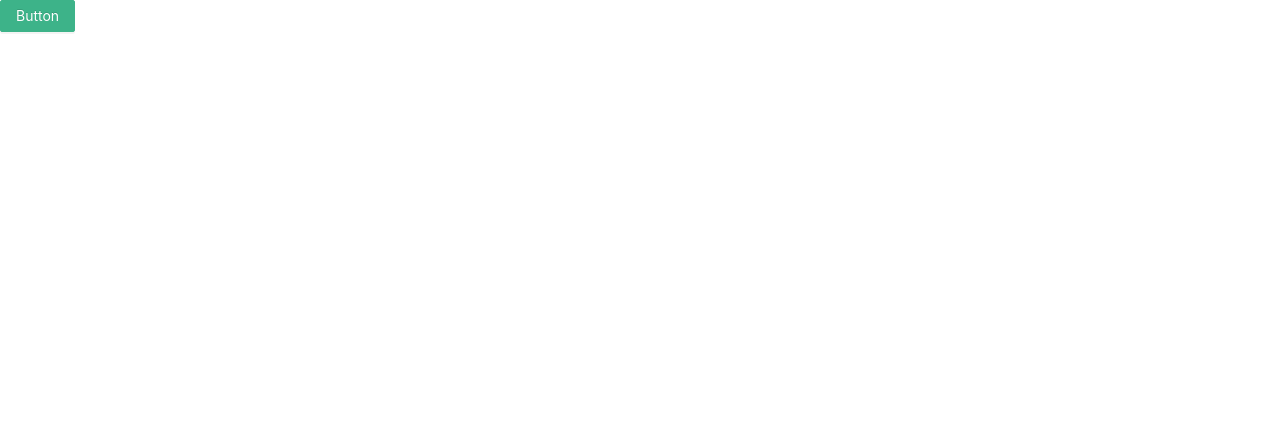
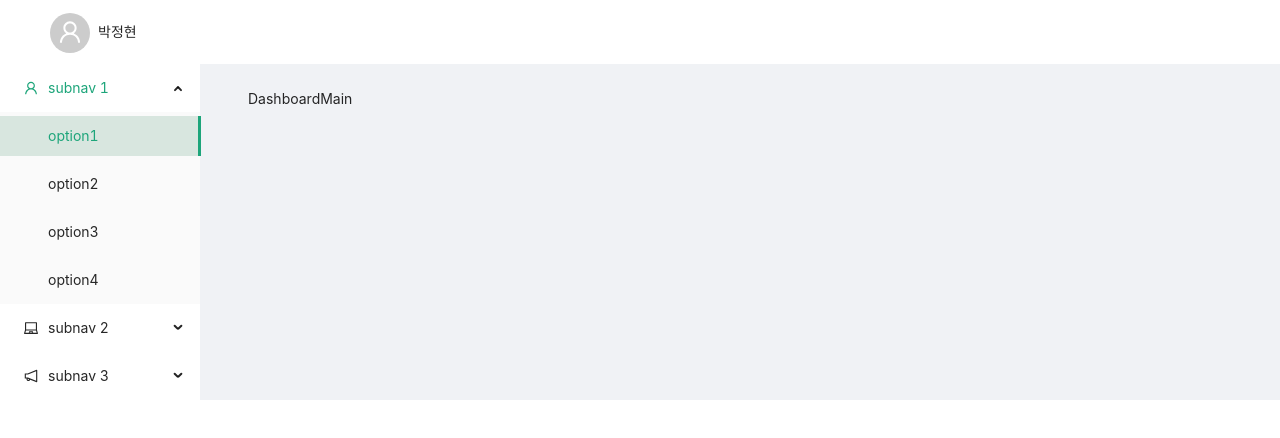
Before and after one commit to mementomoriCarpediem/silvia_react_ParkJunghyun, a React (Create React App) app: page /dashboard/summary in a window 1280 px wide. Shown: the top 438 px of the page. Built offline with nearby package versions, Linux system fonts and the light colour scheme.

Commit message:
Add: Router set up

```diff
--- a/package.json
+++ b/package.json
@@ -15,6 +15,7 @@
     "craco-less": "^2.0.0",
     "react": "^18.0.0",
     "react-dom": "^18.0.0",
+    "react-router-dom": "6",
     "react-scripts": "5.0.1",
     "typescript": "^4.4.2",
     "web-vitals": "^2.1.0"
--- a/src/App.tsx
+++ b/src/App.tsx
@@ -1,14 +1,10 @@
 import React from 'react';
 
 import './App.less';
-import { Button } from 'antd';
+import Router from './routes';
 
 function App() {
-  return (
-    <Button className="test" type="primary">
-      Button
-    </Button>
-  );
+  return <Router />;
 }
 
 export default App;
--- a/src/index.tsx
+++ b/src/index.tsx
@@ -3,13 +3,16 @@ import ReactDOM from 'react-dom/client';
 import './index.css';
 import App from './App';
 import reportWebVitals from './reportWebVitals';
+import { BrowserRouter } from 'react-router-dom';
 
 const root = ReactDOM.createRoot(
   document.getElementById('root') as HTMLElement
 );
 root.render(
   <React.StrictMode>
-    <App />
+    <BrowserRouter>
+      <App />
+    </BrowserRouter>
   </React.StrictMode>
 );
 
--- /dev/null
+++ b/src/layouts/index.tsx
@@ -0,0 +1,82 @@
+import React, { useState } from 'react';
+import { Outlet } from 'react-router-dom';
+
+import { Avatar, Layout, Menu, Space, Typography } from 'antd';
+
+import {
+  LaptopOutlined,
+  NotificationOutlined,
+  UserOutlined,
+} from '@ant-design/icons';
+
+// import DashBoardNavbar from './DashBoardNavbar';
+// import DashBoardSidebar from './DashBoardSidebar';
+
+const { Header, Content, Sider } = Layout;
+const { SubMenu } = Menu;
+
+type Props = {};
+
+const DashboardLayout = (props: Props) => {
+  return (
+    <Layout>
+      <Header style={{ backgroundColor: 'white' }}>
+        <Space>
+          <Avatar size="large" icon={<UserOutlined />} />
+          <Typography>박정현</Typography>
+        </Space>
+      </Header>
+      <Layout>
+        <Sider
+          width={200}
+          style={{ backgroundColor: '#100E66' }}
+          className="site-layout-background"
+        >
+          <Menu
+            mode="inline"
+            defaultSelectedKeys={['1']}
+            defaultOpenKeys={['sub1']}
+            style={{ height: '100%', borderRight: 0 }}
+          >
+            <SubMenu key="sub1" icon={<UserOutlined />} title="subnav 1">
+              <Menu.Item key="1">option1</Menu.Item>
+              <Menu.Item key="2">option2</Menu.Item>
+              <Menu.Item key="3">option3</Menu.Item>
+              <Menu.Item key="4">option4</Menu.Item>
+            </SubMenu>
+            <SubMenu key="sub2" icon={<LaptopOutlined />} title="subnav 2">
+              <Menu.Item key="5">option5</Menu.Item>
+              <Menu.Item key="6">option6</Menu.Item>
+              <Menu.Item key="7">option7</Menu.Item>
+              <Menu.Item key="8">option8</Menu.Item>
+            </SubMenu>
+            <SubMenu
+              key="sub3"
+              icon={<NotificationOutlined />}
+              title="subnav 3"
+            >
+              <Menu.Item key="9">option9</Menu.Item>
+              <Menu.Item key="10">option10</Menu.Item>
+              <Menu.Item key="11">option11</Menu.Item>
+              <Menu.Item key="12">option12</Menu.Item>
+            </SubMenu>
+          </Menu>
+        </Sider>
+        <Layout style={{ padding: '0 24px 24px' }}>
+          <Content
+            className="site-layout-background"
+            style={{
+              padding: 24,
+              margin: 0,
+              minHeight: 280,
+            }}
+          >
+            <Outlet />
+          </Content>
+        </Layout>
+      </Layout>
+    </Layout>
+  );
+};
+
+export default DashboardLayout;
--- /dev/null
+++ b/src/pages/cognitiveTraining/CognitiveTraining.tsx
@@ -0,0 +1,9 @@
+import React from 'react';
+
+type Props = {};
+
+const CognitiveTraining = (props: Props) => {
+  return <div>CognitiveTraining</div>;
+};
+
+export default CognitiveTraining;
--- /dev/null
+++ b/src/pages/dashboard/DashboardMain.tsx
@@ -0,0 +1,9 @@
+import React from 'react';
+
+type Props = {};
+
+const DashboardMain = (props: Props) => {
+  return <div>DashboardMain</div>;
+};
+
+export default DashboardMain;
--- /dev/null
+++ b/src/pages/home/Home.tsx
@@ -0,0 +1,9 @@
+import React from 'react';
+
+type Props = {};
+
+const Home = (props: Props) => {
+  return <div>Home</div>;
+};
+
+export default Home;
--- /dev/null
+++ b/src/pages/lifeManagement/LifeManagement.tsx
@@ -0,0 +1,9 @@
+import React from 'react';
+
+type Props = {};
+
+const LifeManagement = (props: Props) => {
+  return <div>LifeManagement</div>;
+};
+
+export default LifeManagement;
--- /dev/null
+++ b/src/pages/summary/Summary.tsx
@@ -0,0 +1,9 @@
+import React from 'react';
+
+type Props = {};
+
+function Summary({}: Props) {
+  return <div>Summary</div>;
+}
+
+export default Summary;
--- /dev/null
+++ b/src/routes/index.tsx
@@ -0,0 +1,54 @@
+import { lazy, Suspense } from 'react';
+import { Navigate, useLocation, useRoutes } from 'react-router-dom';
+
+import { Spin } from 'antd';
+
+import DashboardMain from '@pages/dashboard/DashboardMain';
+import DashboardLayout from '@layouts/index';
+// ----------------------------------------------------------------------
+
+const Loadable = (Component: React.ElementType) => (props: any) => {
+  // eslint-disable-next-line react-hooks/rules-of-hooks
+  const { pathname } = useLocation();
+
+  console.log('[routes(index)/ Loadable] present pathName :', pathname);
+
+  return (
+    <Suspense fallback={<Spin />}>
+      <Component {...props} />
+    </Suspense>
+  );
+};
+
+export default function Router() {
+  return useRoutes([
+    {
+      path: '/',
+      element: <DashboardLayout />,
+      children: [
+        { element: <Navigate to="/home" replace /> },
+        { path: 'home', element: <Home /> },
+        {
+          path: 'dashboard',
+          element: <DashboardMain />,
+          children: [
+            { element: <Navigate to="/dashboard/summary" replace /> },
+            { path: 'summary', element: <Summary /> },
+            { path: 'cognitive-training', element: <CongnitiveTraninig /> },
+            { path: 'life-management', element: <LifeManagement /> },
+          ],
+        },
+      ],
+    },
+  ]);
+}
+
+// Main
+const Home = Loadable(lazy(() => import('@pages/home/Home')));
+const Summary = Loadable(lazy(() => import('@pages/summary/Summary')));
+const CongnitiveTraninig = Loadable(
+  lazy(() => import('@pages/cognitiveTraining/CognitiveTraining'))
+);
+const LifeManagement = Loadable(
+  lazy(() => import('@pages/lifeManagement/LifeManagement'))
+);
```
Also changed, not shown: src/routes/path.ts (added, +17 -0 lines), 1 other file (tests, documents, lock files or other folders).
